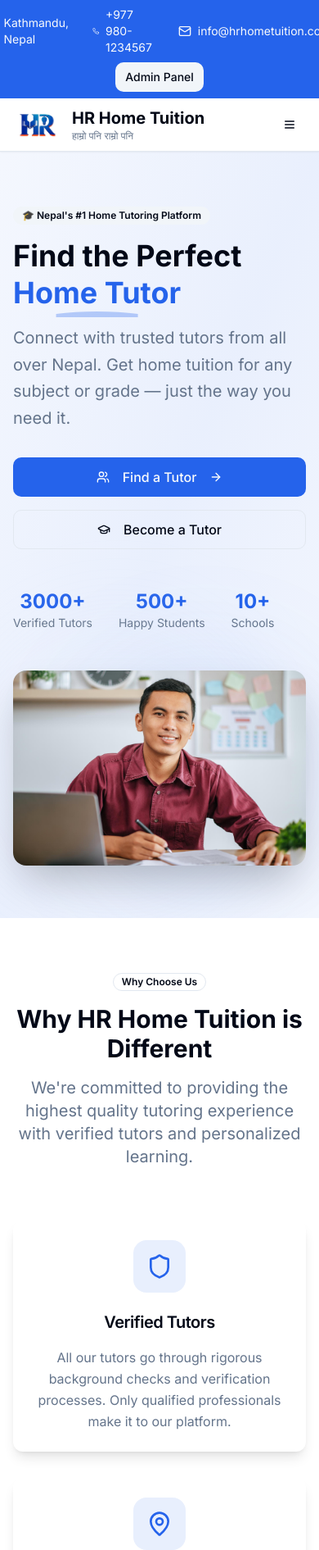
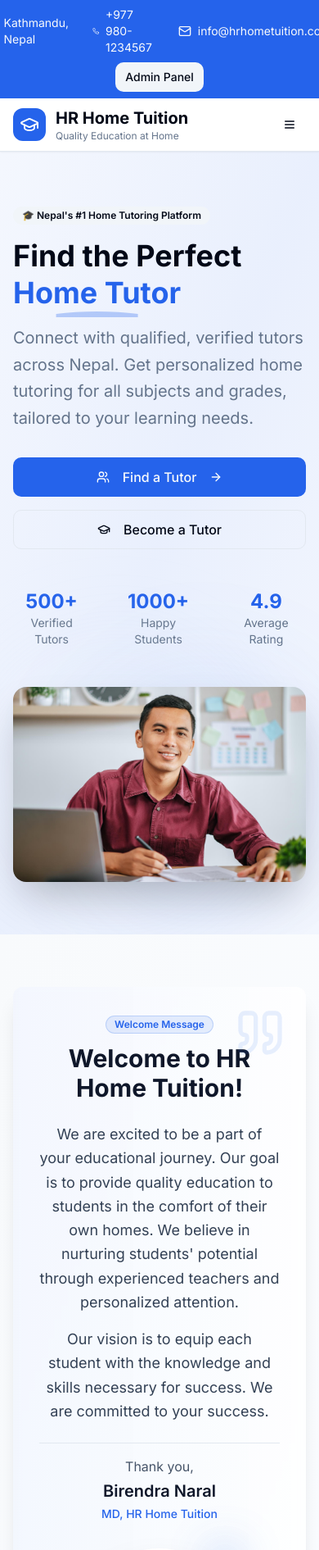
Before and after one commit to nishanneupane/hometution, a Next.js app: page / in a window 390 px wide. Shown: the top 1891 px of the page at 82% size. Built offline with nearby package versions, Linux system fonts and the light colour scheme; grey boxes are pictures that could not be loaded.

Commit message:
feat: add MD's welcome section with professional design
Introduce MD's welcome section with photo, message, and responsive layout.

#VERCEL_SKIP

Co-authored-by: Nishan Neupane <101743116+nishanneupane@users.noreply.github.com>

```diff
--- a/app/api/students/route.ts
+++ b/app/api/students/route.ts
@@ -1,11 +1,11 @@
-import { type NextRequest, NextResponse } from "next/server";
-import { prisma } from "@/lib/prisma";
-import { studentRegistrationSchema } from "@/lib/validations";
+import { type NextRequest, NextResponse } from "next/server"
+import { prisma } from "@/lib/prisma"
+import { studentRegistrationSchema } from "@/lib/validations"
 
 export async function POST(request: NextRequest) {
   try {
-    const body = await request.json();
-    const validatedData = studentRegistrationSchema.parse(body);
+    const body = await request.json()
+    const validatedData = studentRegistrationSchema.parse(body)
 
     const student = await prisma.student.create({
       data: {
@@ -23,7 +23,7 @@ export async function POST(request: NextRequest) {
         parentCtzOrStudentCtz: validatedData.parentCtzOrStudentCtz,
         extraInfo: validatedData.extraInfo,
       },
-    });
+    })
 
     // Create tuition request
     await prisma.tuitionRequest.create({
@@ -31,33 +31,21 @@ export async function POST(request: NextRequest) {
         studentId: student.id,
         status: "active",
       },
-    });
+    })
 
     // Create notification
     await prisma.notification.create({
       data: {
-        title: `New ${
-          validatedData.requestType === "school" ? "School" : "Student"
-        } Request`,
-        message: `${
-          validatedData.name
-        } has submitted a tuition request for ${validatedData.subject.join(
-          ", "
-        )}`,
+        title: `New ${validatedData.requestType === "school" ? "School" : "Student"} Request`,
+        message: `${validatedData.name} has submitted a tuition request for ${validatedData.subject.join(", ")}`,
         type: "student_registration",
       },
-    });
+    })
 
-    return NextResponse.json({
-      success: true,
-      message: "Registration successful",
-    });
+    return NextResponse.json({ success: true, message: "Registration successful" })
   } catch (error) {
-    console.error("Error creating student:", error);
-    return NextResponse.json(
-      { success: false, message: "Registration failed" },
-      { status: 500 }
-    );
+    console.error("Error creating student:", error)
+    return NextResponse.json({ success: false, message: "Registration failed" }, { status: 500 })
   }
 }
 
@@ -76,14 +64,11 @@ export async function GET() {
         },
       },
       orderBy: { createdAt: "desc" },
-    });
+    })
 
-    return NextResponse.json(students);
+    return NextResponse.json(students)
   } catch (error) {
-    console.error("Error fetching students:", error);
-    return NextResponse.json(
-      { error: "Failed to fetch students" },
-      { status: 500 }
-    );
+    console.error("Error fetching students:", error)
+    return NextResponse.json({ error: "Failed to fetch students" }, { status: 500 })
   }
 }
--- a/app/page.tsx
+++ b/app/page.tsx
@@ -35,7 +35,8 @@ export default function HomePage() {
                   </span>
                 </h1>
                 <p className="text-xl text-muted-foreground leading-relaxed max-w-2xl">
-                  Connect with trusted tutors from all over Nepal. Get home tuition for any subject or grade — just the way you need it.
+                  Connect with qualified, verified tutors across Nepal. Get personalized home tutoring for all subjects
+                  and grades, tailored to your learning needs.
                 </p>
               </div>
 
@@ -57,16 +58,16 @@ export default function HomePage() {
 
               <div className="flex items-center gap-8 pt-4">
                 <div className="text-center">
-                  <div className="text-2xl font-bold text-primary">3000+</div>
+                  <div className="text-2xl font-bold text-primary">500+</div>
                   <div className="text-sm text-muted-foreground">Verified Tutors</div>
                 </div>
                 <div className="text-center">
-                  <div className="text-2xl font-bold text-primary">500+</div>
-                  <div className="text-sm text-muted-foreground"> Happy Students</div>
+                  <div className="text-2xl font-bold text-primary">1000+</div>
+                  <div className="text-sm text-muted-foreground">Happy Students</div>
                 </div>
                 <div className="text-center">
-                  <div className="text-2xl font-bold text-primary">10+</div>
-                  <div className="text-sm text-muted-foreground">Schools</div>
+                  <div className="text-2xl font-bold text-primary">4.9</div>
+                  <div className="text-sm text-muted-foreground">Average Rating</div>
                 </div>
               </div>
             </div>
@@ -85,6 +86,74 @@ export default function HomePage() {
               <div className="absolute -bottom-4 -left-4 w-72 h-72 bg-secondary/20 rounded-full blur-3xl"></div>
             </div>
           </div>
+        </div>
+      </section>
+
+      {/* MD's Welcome Section */}
+      <section className="section-padding bg-gradient-to-br from-slate-50 to-blue-50/30">
+        <div className="container">
+          <Card className="relative overflow-hidden border-0 shadow-xl bg-white/80 backdrop-blur-sm">
+            <div className="absolute inset-0 bg-gradient-to-r from-primary/5 to-transparent" />
+            <CardContent className="relative p-8 md:p-12">
+              <div className="grid lg:grid-cols-2 gap-8 items-center">
+                {/* MD's Photo */}
+                <div className="order-2 lg:order-1 flex justify-center lg:justify-start">
+                  <div className="relative">
+                    <div className="w-48 h-48 md:w-56 md:h-56 rounded-full overflow-hidden border-4 border-white shadow-2xl">
+                      <Image
+                        src="/images/md.png"
+                        alt="Birendra Naral - MD, HR Home Tuition"
+                        width={224}
+                        height={224}
+                        className="w-full h-full object-cover"
+                      />
+                    </div>
+                    {/* Decorative elements */}
+                    <div className="absolute -top-2 -right-2 w-12 h-12 bg-primary/20 rounded-full blur-xl" />
+                    <div className="absolute -bottom-4 -left-4 w-16 h-16 bg-blue-500/10 rounded-full blur-2xl" />
+                  </div>
+                </div>
+
+                {/* Welcome Message */}
+                <div className="order-1 lg:order-2 space-y-6 text-center lg:text-left">
+                  <div className="space-y-3">
+                    <Badge variant="outline" className="bg-primary/10 text-primary border-primary/20">
+                      Welcome Message
+                    </Badge>
+                    <h2 className="text-3xl md:text-4xl font-bold text-slate-900">Welcome to HR Home Tuition!</h2>
+                  </div>
+
+                  <div className="space-y-4 text-lg leading-relaxed text-slate-700">
+                    <p>
+                      We are excited to be a part of your educational journey. Our goal is to provide quality education
+                      to students in the comfort of their own homes. We believe in nurturing students' potential through
+                      experienced teachers and personalized attention.
+                    </p>
+                    <p>
+                      Our vision is to equip each student with the knowledge and skills necessary for success. We are
+                      committed to your success.
+                    </p>
+                  </div>
+
+                  {/* Signature */}
+                  <div className="pt-4 border-t border-slate-200">
+                    <div className="space-y-1">
+                      <p className="text-base text-slate-600">Thank you,</p>
+                      <div className="space-y-1">
+                        <p className="text-xl font-semibold text-slate-900">Birendra Naral</p>
+                        <p className="text-sm text-primary font-medium">MD, HR Home Tuition</p>
+                      </div>
+                    </div>
+                  </div>
+                </div>
+              </div>
+            </CardContent>
+
+            {/* Quote decoration */}
+            <div className="absolute top-6 right-6 opacity-10">
+              <Quote className="h-16 w-16 text-primary" />
+            </div>
+          </Card>
         </div>
       </section>
 
--- a/components/layout/navbar.tsx
+++ b/components/layout/navbar.tsx
@@ -7,7 +7,6 @@ import { Button } from "@/components/ui/button"
 import { Sheet, SheetContent, SheetTrigger } from "@/components/ui/sheet"
 import { GraduationCap, Menu, Phone, Mail, MapPin } from "lucide-react"
 import { cn } from "@/lib/utils"
-import Image from "next/image"
 
 const navigation = [
   { name: "Home", href: "/" },
@@ -57,16 +56,12 @@ export function Navbar() {
           <div className="flex items-center justify-between h-16">
             {/* Logo */}
             <Link href="/" className="flex items-center space-x-3">
-              <Image
-                src="/images/hrlogo.png"
-                alt="HR Home Tuition Logo"
-                width={60}
-                height={60}
-                className="rounded-xl"
-              />
+              <div className="p-2 bg-primary rounded-xl">
+                <GraduationCap className="h-6 w-6 text-white" />
+              </div>
               <div>
                 <span className="text-xl font-bold text-foreground">HR Home Tuition</span>
-                <p className="text-xs text-muted-foreground">हाम्रो पनि राम्रो पनि</p>
+                <p className="text-xs text-muted-foreground">Quality Education at Home</p>
               </div>
             </Link>
 
```
Also changed, not shown: public/images/hrhometution.jpeg (deleted), public/images/hrlogo.png (deleted).
